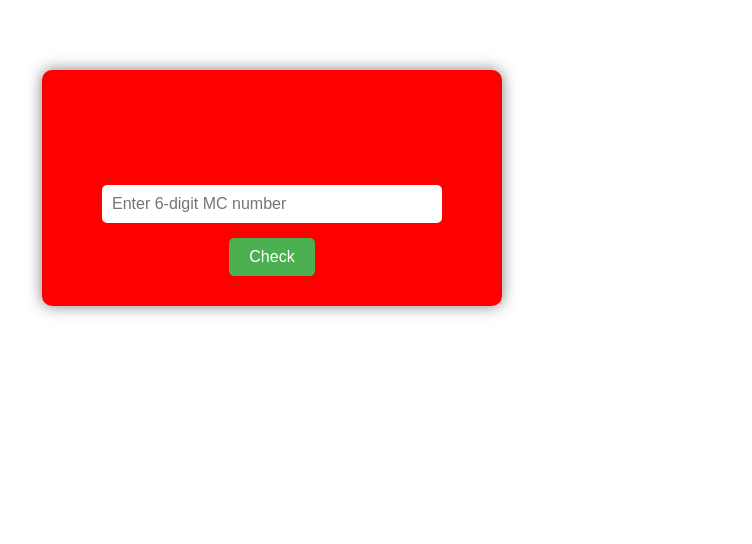
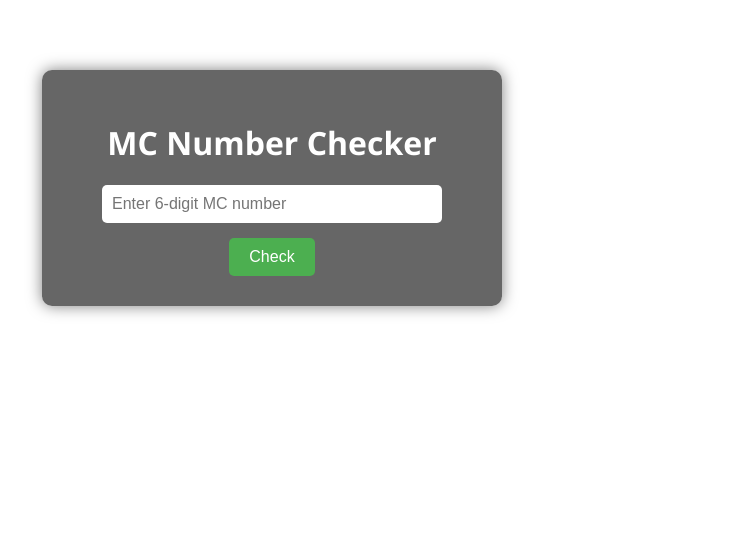
Before and after one commit to garik444/mc-checker-k32, a plain HTML site: page index.html in a window 1280 px wide. Shown: the part 212-756 px from the top of the page, without its empty margins (368-1120 px from the left). Drawn offline with Linux system fonts and the light colour scheme.

Commit message:
Update style.css

```diff
--- a/style.css
+++ b/style.css
@@ -14,7 +14,7 @@ body {
 }
 
 .container {
-  background-color: red;
+  background: rgba(0, 0, 0, 0.6);
   padding: 30px;
   border-radius: 10px;
   text-align: center;
@@ -68,6 +68,3 @@ button:hover {
   z-index: 1;
   opacity: 0.8;
 }
-
-body{
-  color:red;}
```
